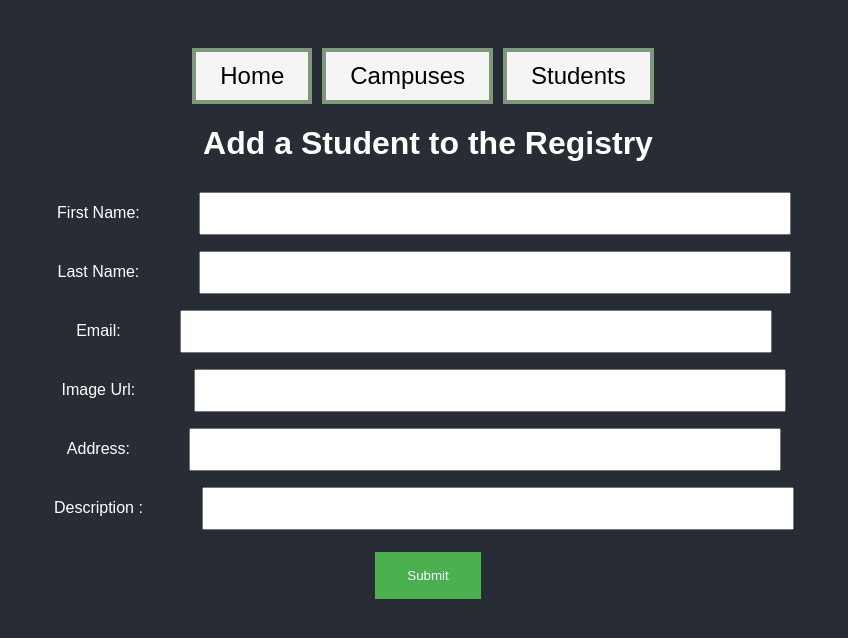
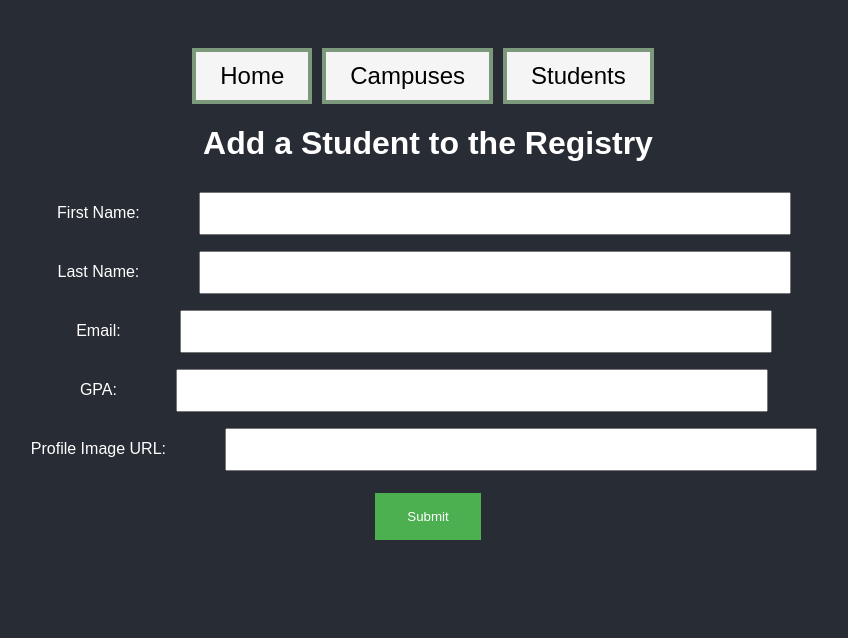
Before and after one commit to Alshohatee/ttp-crud-frontend, a React (Create React App) app: page /createstudent in a window 1280 px wide. Shown: the top 638 px of the page, without its empty margins (212-1060 px from the left). Built offline with nearby package versions, Linux system fonts and the light colour scheme.

Commit message:
Fixed form inputs by adding correct attributes. Tried and tested

```diff
--- a/src/components/CreateStudent.js
+++ b/src/components/CreateStudent.js
@@ -9,9 +9,8 @@ export default function CreateStudent(){
   const [firstName, setFirstName] = useState("")
   const [lastName, setLastName] = useState("")
   const [email, setEmail] = useState("")
-  const [imageUrl, setImageUrl] = useState("")
-  const [address, setAddress] = useState("")
-  const [description, setDescription] = useState("")
+  const [image, setImage] = useState("")
+  const [gpa, setGPA] = useState("")
   const [redirect, setRedirect] = useState(false)
 
   // const nameValidation = (fieldName, fieldValue) => {
@@ -49,7 +48,7 @@ export default function CreateStudent(){
 
   async function submitHandler(e){
     e.preventDefault()
-    await Axios.post(`http://localhost:8080/api/students`, {firstName, lastName, email, imageUrl, address, description})
+    await Axios.post(`http://localhost:8080/api/students`, {firstName, lastName, email, image, gpa})
     setRedirect(true)
   }
 
@@ -80,18 +79,13 @@ export default function CreateStudent(){
         </label><br/>
 
         <label>
-          Image Url:
-          <input type="text" name="imageUrl" className = "form-control" value={imageUrl} onChange={(e) => setImageUrl(e.target.value)}/>
+          GPA:
+          <input type="text" name="gpa" className = "form-control" value={gpa} onChange={(e) => setGPA(e.target.value)}/>
         </label><br/>
 
-        <label>
-         Address:
-          <input type="text" name="address" className = "form-control" value={address} onChange={(e) => setAddress(e.target.value)}/>
-        </label><br/>
-
-        <label>
-         Description :
-          <input type="text" name="description" className = "form-control" value={description} onChange={(e) => setDescription(e.target.value)}/>
+          <label>
+          Profile Image URL:
+          <input type="text" name="imageUrl" className = "form-control" value={image} onChange={(e) => setImage(e.target.value)}/>
         </label><br/>
 
         <input type="submit" value="Submit" />
```
